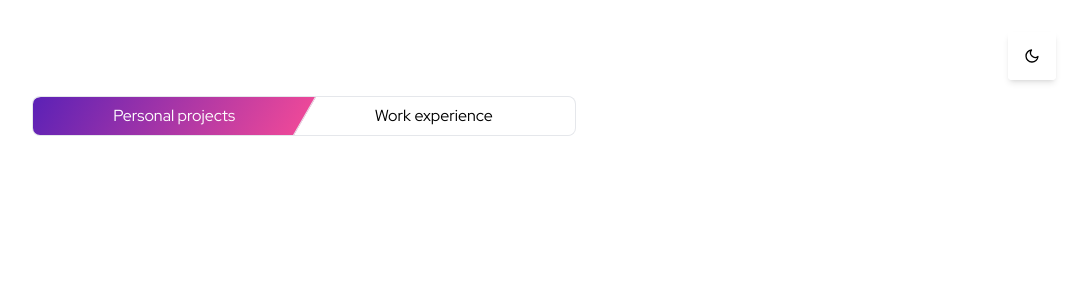
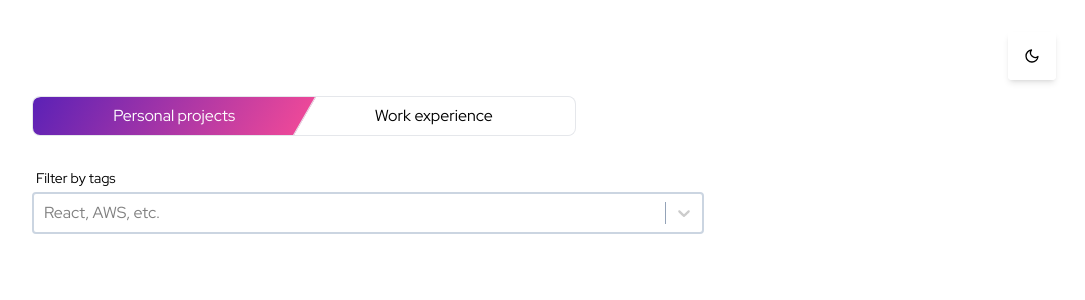
Before and after one commit to sparlos/sparling-dev, a Next.js app: page /projects-and-skills in a window 1280 px wide. Both pictures are taken after a click on the button "Personal projects". Shown: the top 300 px of the page, without its empty margins (192-1277 px from the left). Built offline with nearby package versions, Linux system fonts and the light colour scheme.

Commit message:
add dropdown on skills page, refine some styling and animations

```diff
--- a/components/BigToggle/components/BigToggleButton.tsx
+++ b/components/BigToggle/components/BigToggleButton.tsx
@@ -31,6 +31,7 @@ export default function BigToggleButton({
       onClick={() => setToggleState(position)}
       onHoverStart={() => setHoveredState(position)}
       onFocus={() => setHoveredState(position)}
+      onBlur={() => setHoveredState(null)}
       onHoverEnd={() => setHoveredState(null)}
     >
       <div
--- /dev/null
+++ b/components/ProjectList.tsx
@@ -0,0 +1,3 @@
+export default function ProjectList() {
+  return <div>this is a list of my projects</div>
+}
--- /dev/null
+++ b/components/Select.tsx
@@ -0,0 +1,11 @@
+import ReactSelect, { Props } from 'react-select'
+
+export default function Select(props: Props) {
+  return (
+    <ReactSelect
+      className="custom-react-select-container"
+      classNamePrefix="custom-react-select"
+      {...props}
+    />
+  )
+}
--- /dev/null
+++ b/hooks/useProjectSkillsDropdown.ts
@@ -0,0 +1,35 @@
+import { useState } from 'react'
+import { BigToggleState } from '../components/BigToggle'
+import { getTagSelectOptions, mockProjectList } from '../utils/projects'
+import { mockSkills } from '../utils/skills'
+
+export type DropdownOption = {
+  value: string
+  label: string
+}
+
+export default function useProjectSkillsDropdown({
+  setToggleState,
+}: {
+  setToggleState: (newState: BigToggleState) => void
+}) {
+  const [dropdownOptions, setDropdownOptions] = useState<DropdownOption[]>([])
+  const [dropdownValues, setDropdownValues] = useState<string | string[]>([])
+
+  const handleSetToggleState = (state: BigToggleState) => {
+    state === 'left'
+      ? setDropdownOptions(getTagSelectOptions(mockProjectList))
+      : setDropdownOptions(
+          mockSkills.map((skill) => ({ label: skill, value: skill }))
+        )
+    setDropdownValues([])
+    setToggleState(state)
+  }
+
+  return {
+    dropdownOptions,
+    dropdownValues,
+    setDropdownValues,
+    handleSetToggleState,
+  }
+}
--- a/package.json
+++ b/package.json
@@ -9,6 +9,7 @@
     "lint": "next lint"
   },
   "dependencies": {
+    "@babel/core": ">=7.0.0 <8.0.0",
     "@types/sat": "^0.0.31",
     "framer-motion": "^7.2.1",
     "next": "12.2.5",
@@ -18,6 +19,7 @@
     "react-dom": "18.2.0",
     "react-icons": "^4.4.0",
     "react-resize-detector": "^7.1.2",
+    "react-select": "^5.4.0",
     "sass": "^1.54.8",
     "sat": "^0.9.0",
     "usehooks-ts": "^2.6.0",
--- a/pages/projects-and-skills/index.tsx
+++ b/pages/projects-and-skills/index.tsx
@@ -1,14 +1,24 @@
 import { AnimatePresence, LayoutGroup, motion } from 'framer-motion'
-import { useState } from 'react'
+import { useRef, useState } from 'react'
+import Select from '../../components/Select'
 import BigToggle, { BigToggleState } from '../../components/BigToggle'
 import ScrollableContentContainer from '../../components/ScrollableContentContainer'
 import {
+  dropdownAnimation,
+  dropdownLabelAnimation,
   headingAnimation,
   toggleAnimation,
 } from '../../utils/animations/projectsAndSkills'
+import useProjectSkillsDropdown from '../../hooks/useProjectSkillsDropdown'
 
 export default function ProjectsAndSkills() {
   const [toggleState, setToggleState] = useState<BigToggleState>(null)
+  const {
+    dropdownOptions,
+    dropdownValues,
+    setDropdownValues,
+    handleSetToggleState,
+  } = useProjectSkillsDropdown({ setToggleState })
 
   return (
     <ScrollableContentContainer>
@@ -28,11 +38,40 @@ export default function ProjectsAndSkills() {
           <motion.div {...toggleAnimation} layout>
             <BigToggle
               toggleState={toggleState}
-              setToggleState={setToggleState}
+              setToggleState={handleSetToggleState}
               toggleLeftText="Personal projects"
               toggleRightText="Work experience"
             />
           </motion.div>
+          {!!toggleState && (
+            <AnimatePresence>
+              <motion.div {...dropdownAnimation} className="mt-8" layout>
+                <AnimatePresence>
+                  <motion.label
+                    {...dropdownLabelAnimation}
+                    key={toggleState}
+                    className="ml-1 mb-1 block text-sm text-black dark:text-slate-100"
+                    htmlFor="projectFilter"
+                  >
+                    {toggleState === 'left'
+                      ? 'Filter by tags'
+                      : 'Select a skill'}
+                  </motion.label>
+                </AnimatePresence>
+                <Select
+                  isClearable
+                  inputId="projectFilter"
+                  options={dropdownOptions}
+                  value={dropdownValues}
+                  onChange={(newValue) =>
+                    setDropdownValues(newValue as string | string[])
+                  }
+                  isMulti={toggleState === 'left'}
+                  placeholder="React, AWS, etc."
+                />
+              </motion.div>
+            </AnimatePresence>
+          )}
         </LayoutGroup>
       </motion.div>
     </ScrollableContentContainer>
--- a/styles/globals.css
+++ b/styles/globals.css
@@ -5,3 +5,50 @@
 html, body, #__next {
   height: 100%;
 }
+
+@layer components {
+  .custom-react-select-container .custom-react-select__control {
+    @apply bg-white dark:bg-slate-700 border-2 border-slate-300 dark:border-slate-700 hover:border-slate-200 dark:hover:border-slate-500;
+  }
+
+  .custom-react-select-container .custom-react-select__control--is-focused {
+    @apply border-slate-200 hover:border-slate-200 dark:border-slate-400 dark:hover:border-slate-400 shadow-none;
+  }
+
+  .custom-react-select-container .custom-react-select__option--is-focused {
+    @apply bg-slate-200 dark:bg-slate-800;
+  }
+
+  .custom-react-select-container .custom-react-select__menu {
+    @apply bg-slate-100 dark:bg-slate-700 border-2 border-slate-300 dark:border-slate-600;
+  }
+
+  .custom-react-select-container .custom-react-select__option {
+    @apply text-slate-600 dark:text-slate-200 bg-slate-100 hover:bg-slate-200 dark:bg-slate-700 dark:hover:bg-slate-800;
+  }
+
+  .custom-react-select-container .custom-react-select__option.custom-react-select__option--is-focused {
+    @apply bg-slate-200 dark:bg-slate-800;
+  }
+
+  .custom-react-select-container .custom-react-select__indicator-separator {
+    @apply bg-slate-400;
+  }
+
+  .custom-react-select-container .custom-react-select__input-container,
+  .custom-react-select-container .custom-react-select__single-value {
+    @apply text-slate-600 dark:text-slate-200;
+  }
+
+  .custom-react-select-container .custom-react-select__placeholder {
+    @apply dark:text-slate-400
+  }
+
+  .custom-react-select-container .custom-react-select__multi-value {
+    @apply dark:bg-slate-400 bg-slate-200;
+  }
+
+  .custom-react-select-container .custom-react-select__multi-value__label {
+    @apply text-black dark:text-white;
+  }
+}
--- a/utils/animations/projectsAndSkills.ts
+++ b/utils/animations/projectsAndSkills.ts
@@ -30,3 +30,32 @@ export const toggleAnimation: MotionProps = {
   },
   transition: { ...DEFAULT_SPRING_TRANSITION, delay: 0.05 },
 }
+
+export const dropdownAnimation: MotionProps = {
+  initial: {
+    opacity: 0,
+  },
+  animate: {
+    opacity: 1,
+  },
+  transition: { ...DEFAULT_SPRING_TRANSITION, delay: 0.05 },
+}
+
+export const dropdownLabelAnimation: MotionProps = {
+  initial: {
+    opacity: 0,
+    y: -20,
+    position: 'absolute',
+  },
+  animate: {
+    opacity: 1,
+    y: 0,
+    position: 'initial',
+  },
+  exit: {
+    opacity: 0,
+    y: 20,
+    position: 'absolute',
+  },
+  transition: DEFAULT_SPRING_TRANSITION,
+}
--- /dev/null
+++ b/utils/projects.ts
@@ -0,0 +1,33 @@
+import { DropdownOption } from '../hooks/useProjectSkillsDropdown'
+
+type Project = {
+  title: string
+  tags: string[]
+}
+
+export const mockProjectList: Project[] = [
+  {
+    title: 'old portfolio',
+    tags: ['react', 'tailwind'],
+  },
+  {
+    title: 'new portfolio',
+    tags: ['react', 'tailwind', 'nextjs'],
+  },
+]
+
+export const getUniqueTags = (projects: Project[]): string[] => {
+  return Object.keys(
+    projects.reduce((uniqueTags, project) => {
+      project.tags.forEach((tag) => {
+        uniqueTags[tag] = tag
+      })
+      return uniqueTags
+    }, {} as { [key: string]: string })
+  )
+}
+
+export const getTagSelectOptions = (projects: Project[]): DropdownOption[] => {
+  const uniqueTags = getUniqueTags(projects)
+  return uniqueTags.map((tag) => ({ value: tag, label: tag }))
+}
--- /dev/null
+++ b/utils/skills.ts
@@ -0,0 +1 @@
+export const mockSkills = ['react', 'aws', 'tailwind']
```
Also changed, not shown: utils/animations/bigToggle.ts (renamed from utils/animations/bigToggle.tsx), 1 other file (tests, documents, lock files or other folders).
